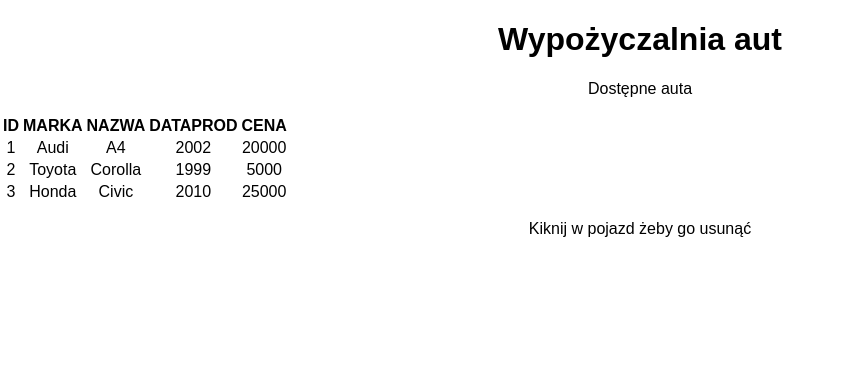
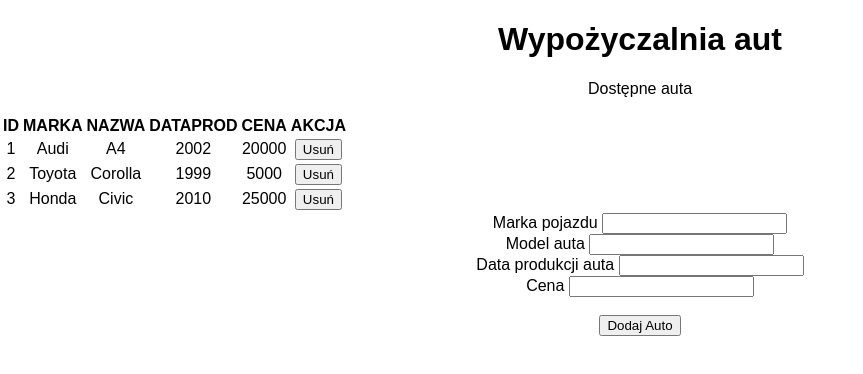
Before and after one commit to mluniewski/WypozyczalniaAut, a React (Create React App) app in the folder lists-conditionals--lists-finished/: page / in a window 1280 px wide. Shown: the top 374 px of the page, without its empty margins (0-863 px from the left). Built offline with nearby package versions, Linux system fonts and the light colour scheme.

Commit message:
commit on 'master'

```diff
--- a/lists-conditionals--lists-finished/src/AddCar/AddCar.js
+++ b/lists-conditionals--lists-finished/src/AddCar/AddCar.js
@@ -1,24 +1,43 @@
 import React, { Component } from 'react'
-//import axios from ''
+//import axios from '../Axios';
 
 class addCar extends Component {
     state = {
         refresh: null
     }
+    addChangeHandler = (event) => {
+            const newCar = {
+            marka: event.target.marka.value,
+            nazwa: event.target.nazwa.value,
+            dataProd: event.target.dataProd.value,
+            cena: event.target.cena.value
+            }
+            const cars = [...this.state.cars];
+            cars.push(newCar)
+            this.setState({car: cars})
+    }
+    render () {
+            return(
+                <form onSumbit={this.saveCar}>
+                <label htmlFor="markaPojazdu">Marka pojazdu </label>
+                <input id="markaPojazdu" name="Marka"></input>
+                <br></br>
 
-    saveCar = (event) => {
-        event.preventDefault();
+                <label htmlFor="nazwaAuta">Model auta </label>
+                <input id="mazwaAuta" name="Nazwa"></input>
+                <br></br>
 
+                <label htmlFor="dataProd">Data produkcji auta </label>
+                <input id="dataProd" name="DataProd"></input>
+                <br></br>
 
-    const newCar = {
-        marka = event.target.marka.value,
-        nazwa = event.target.nazwa.value,
-        dataProd = event.target.dataProd.value,
-        cena = event.target.cena.value
+                <label htmlFor="cenaAuta"> Cena </label>
+                <input id="cenaAuta" name="Cena"></input>
+                <br></br>
+
+                <button>Dodaj Auto</button>
+                </form>
+            )
+        }
     }
-    event.target.reset()
-
-
-}
-
 export default addCar;
--- a/lists-conditionals--lists-finished/src/App.js
+++ b/lists-conditionals--lists-finished/src/App.js
@@ -4,6 +4,7 @@
 import Reservation from './NewCar'
 import classes from '../src/Person/MoreInfo.css'
 import CarTable from './CarListHandler/CarListHandler'
+import AddCar from '../src/AddCar/AddCar';
 
 
 class App extends Component {
@@ -60,9 +61,10 @@
         <div>
           {this.state.cars.map((car, index) => {
             return <td>
-              <CarTable/>
 
-              /*<Person
+              <AddCar/>
+
+              <Person
               click={() => this.deleteCarHandler(index)}
               marka={car.marka}
                nazwa={car.nazwa}
@@ -70,7 +72,7 @@
                cena={car.cena}
                key={car.id}
               changed={(event) => this.nameChangedHandler(event, car.id)} /> </td>
-          })}*/
+          })}
 
          <Reservation/>
         </div>
--- /dev/null
+++ b/lists-conditionals--lists-finished/src/Axios.js
@@ -0,0 +1,8 @@
+import axios from 'axios'
+
+
+const axiosCar = axios.create({
+    baseURL:"https://auta-3c3ce.firebaseio.com/"
+})
+
+export default axiosCar;
--- a/lists-conditionals--lists-finished/src/CarListHandler/CarListHandler.js
+++ b/lists-conditionals--lists-finished/src/CarListHandler/CarListHandler.js
@@ -5,15 +5,53 @@
 class carTable extends Component {
     state = {
       cars: [
-        { id: 1, marka: 'Audi', nazwa: 'A4',  dataProd: 2002, cena: 20000 },
-        { id: 2, marka: 'Toyota', nazwa: 'Corolla',  dataProd: 1999, cena: 5000 },
-        { id: 3, marka: 'Honda', nazwa: 'Civic',  dataProd: 2010, cena: 25000 },
+        { id: 1, marka: 'Audi', nazwa: 'A4',  dataProd: 2002, cena: 20000, akcja: "Usuń"},
+        { id: 2, marka: 'Toyota', nazwa: 'Corolla',  dataProd: 1999, cena: 5000, akcja: "Usuń" },
+        { id: 3, marka: 'Honda', nazwa: 'Civic',  dataProd: 2010, cena: 25000, akcja: "Usuń" },
       ]
     }
 
+    saveCar = (event) => {
+        event.preventDefault();
+    }
+
+    addChangeHandler = (event) => {
+        const newCar = {
+        marka: event.target.marka.value,
+        nazwa: event.target.nazwa.value,
+        dataProd: event.target.dataProd.value,
+        cena: event.target.cena.value
+        }
+        const cars = [...this.state.cars];
+        cars.push(newCar)
+        this.setState({car: cars})
+}
+
+    deleteChangedHandler = ( event, id ) => {
+        const carIndex = this.state.cars.findIndex(p => {
+          return p.id === id;
+        });
+
+        const car = {
+          ...this.state.cars[carIndex]
+        };
+
+        car.nazwa = event.target.value;
+
+        const cars = [...this.state.cars];
+        cars[carIndex] = car;
+
+        this.setState( {cars: cars} );
+      }
+
+      deleteCarHandler = (carIndex) => {
+        const cars = [...this.state.cars];
+        cars.splice(carIndex, 1);
+        this.setState({cars: cars});
+      }
 renderCarTable () {
     return this.state.cars.map((car, index) => {
-        const {id, marka, nazwa, dataProd, cena} = car
+        const {id, marka, nazwa, dataProd, cena, akcja} = car
         return (
             <tr key = {id}>
                 <td>{id}</td>
@@ -21,20 +59,19 @@
                 <td>{nazwa}</td>
                 <td>{dataProd}</td>
                 <td>{cena}</td>
+                <td><button onClick={() => this.deleteCarHandler(index)}>{akcja}</button></td>
             </tr>
+
         )
     }
     )
 }
-
 renderCarTableHeader () {
     let header = Object.keys(this.state.cars[0])
     return header.map((key, index) => {
         return <th key = {index}>{key.toUpperCase()}</th>
     })
 }
-
-
 render () {
     return (
         <div className="App">
@@ -46,7 +83,27 @@
                 {this.renderCarTable()}
             </tbody>
         </table>
-        <p>Kiknij w pojazd żeby go usunąć</p>
+        <form onSumbit={this.saveCar}>
+                <label htmlFor="markaPojazdu">Marka pojazdu </label>
+                <input id="markaPojazdu" name="Marka"></input>
+                <br></br>
+
+                <label htmlFor="nazwaAuta">Model auta </label>
+                <input id="mazwaAuta" name="Nazwa"></input>
+                <br></br>
+
+                <label htmlFor="dataProd">Data produkcji auta </label>
+                <input id="dataProd" name="DataProd"></input>
+                <br></br>
+
+                <label htmlFor="cenaAuta"> Cena </label>
+                <input id="cenaAuta" name="Cena"></input>
+                <br></br>
+                <br></br>
+
+                <button onClick={() => this.addChangeHandler()}>Dodaj Auto</button>
+                </form>
+
       </div>
         );
     };
```
Also changed, not shown: 1 other file (tests, documents, lock files or other folders).
